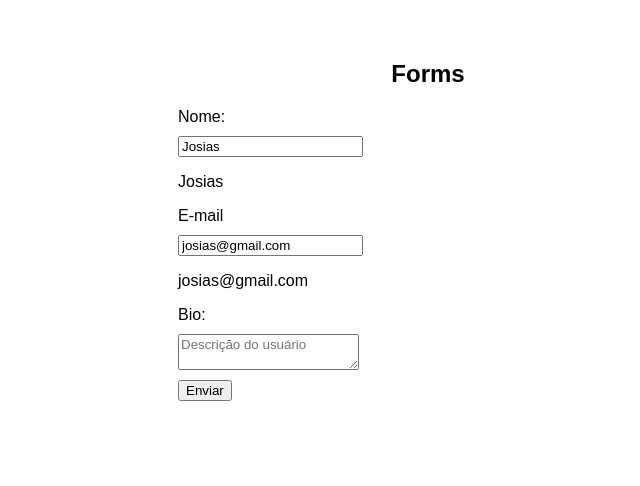
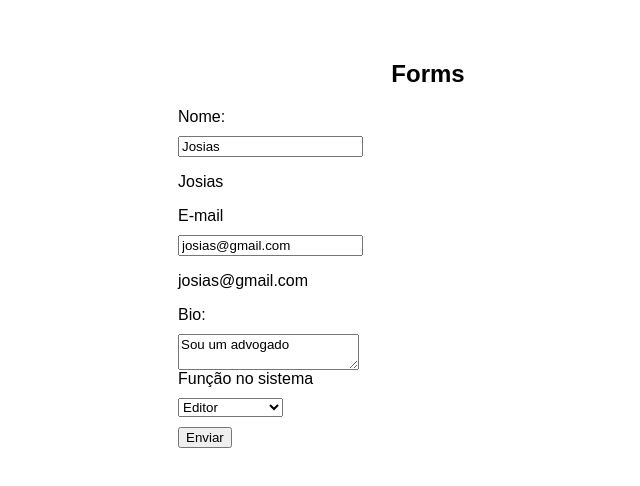
Before and after one commit to SilvaRDev/curso-react, a React (Vite) app in the folder 6-REACT-E-FORMS/reactform/: page / in a window 1280 px wide. Shown: the top 486 px of the page, without its empty margins (212-852 px from the left). Built offline with nearby package versions, Linux system fonts and the light colour scheme.

Commit message:
Aula de select em react  adicionada.

```diff
--- a/6-REACT-E-FORMS/reactform/src/App.jsx
+++ b/6-REACT-E-FORMS/reactform/src/App.jsx
@@ -5,7 +5,14 @@
   return (
     <>
       <h2>Forms</h2>
-      <MyForm user={{ name: 'Josias', email: 'josias@gmail.com' }} />
+      <MyForm
+        user={{
+          name: 'Josias',
+          email: 'josias@gmail.com',
+          bio: 'Sou um advogado',
+          role: 'editor',
+        }}
+      />
     </>
   )
 }
--- a/6-REACT-E-FORMS/reactform/src/components/MyForm.jsx
+++ b/6-REACT-E-FORMS/reactform/src/components/MyForm.jsx
@@ -8,7 +8,9 @@
   const [name, setName] = useState(user ? user.name : '')
   const [email, setEmail] = useState(user ? user.email : '')
 
-  const [bio, setBio] = useState()
+  const [bio, setBio] = useState(user ? user.bio : '')
+
+  const [role, setRole] = useState(user ? user.role : '')
 
   const handleName = (e) => {
     setName(e.target.value)
@@ -17,7 +19,7 @@
   const handleSubmit = (e) => {
     e.preventDefault()
     console.log('Enviando o formulário...')
-    console.log(name, email, bio)
+    console.log(name, email, bio, role)
 
     /* 7- limpar formulário */
     setName('')
@@ -64,6 +66,19 @@
             value={bio}
           ></textarea>
         </label>
+        {/* 9- Select */}
+        <label>
+          <span>Função no sistema</span>
+          <select
+            name="role"
+            onChange={(e) => setRole(e.target.value)}
+            value={role}
+          >
+            <option value="user">Usuário</option>
+            <option value="editor">Editor</option>
+            <option value="admin">Administrador</option>
+          </select>
+        </label>
         <input type="submit" value="Enviar" />
       </form>
     </div>
```
